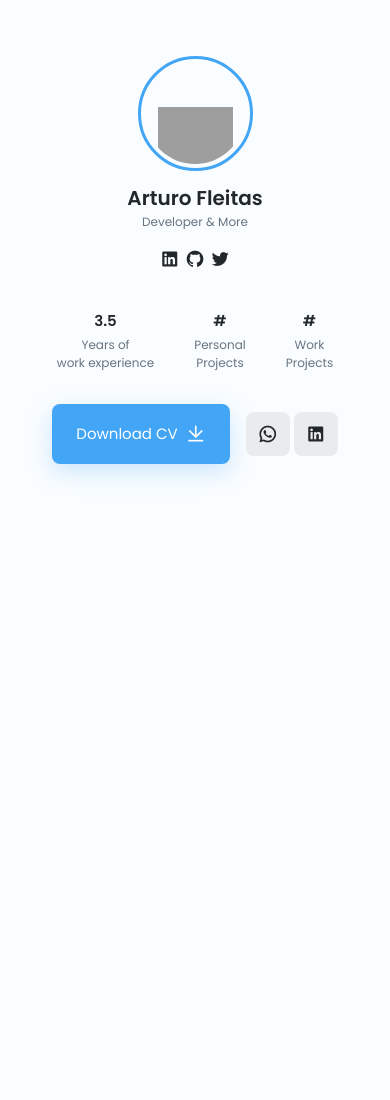
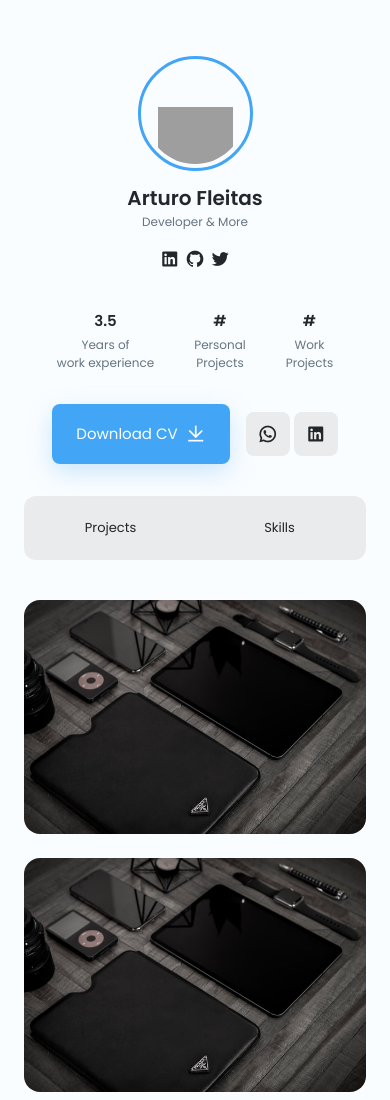
Before and after one commit to fleitas131/afleitas.com, a plain HTML site: page index.html in a window 390 px wide. Shown: the top 1100 px of the page. Before the commit the page ends 844 px from the top, so only its background shows below. Drawn offline with nearby package versions, Linux system fonts and the light colour scheme; grey boxes are pictures that could not be loaded.

Commit message:
seccion main: proyectos

```diff
--- a/index.html
+++ b/index.html
@@ -80,17 +80,93 @@
             </div>
         </header>
 
-        <!--=============== MAIN ===============-->
+        <!--parte cuerpo/main-->
         <main class="main">
             <section class="filters container">
-                <!--=============== FILTERS TABS ===============-->
+                <!--proyectos / skills-->
+                <ul class="filters__content">
+                    <button class="filters__button" data-target="#projects">
+                        Projects
+                    </button>
+                    <button class="filters__button" data-target="#skills">
+                        Skills
+                    </button>
+                </ul>
 
                 <div class="filters__sections">
-                    <!--=============== PROJECTS ===============-->
+                    <!--seccion proyectos-->
+                    <div class="projects__content grid" data-content id="projects">
+                        <article class="projects__card">
+                            <img src="resources/img/project1.jpg" alt="" class="projects__img">
+                            <div class="projects__modal">
+                                <span class="projects__subtitle">Web (HTML/CSS/JS)</span>
+                                <h3 class="projects__title">This page!</h3>
+                                <a href="#" class="projects__button button button__small">
+                                    <i class="ri-link"></i>
+                                </a>
+                            </div>
+                        </article>
 
+                        <article class="projects__card">
+                            <img src="resources/img/project1.jpg" alt="" class="projects__img">
+                            <div class="projects__modal">
+                                <span class="projects__subtitle">Mobile (iOS/Swift)</span>
+                                <h3 class="projects__title">Roshkaru (E-commerce)</h3>
+                                <a href="#" class="projects__button button button__small">
+                                    <i class="ri-link"></i>
+                                </a>
+                            </div>
+                        </article>
 
-                    <!--=============== SKILLS ===============-->
+                        <article class="projects__card">
+                            <img src="resources/img/project2.jpg" alt="" class="projects__img">
+                            <div class="projects__modal">
+                                <span class="projects__subtitle">C#/.NET</span>
+                                <h3 class="projects__title">2Note</h3>
+                                <a href="#" class="projects__button button button__small">
+                                    <i class="ri-link"></i>
+                                </a>
+                            </div>
+                        </article>
 
+                        <article class="projects__card">
+                            <img src="resources/img/project3.jpg" alt="" class="projects__img">
+                            <div class="projects__modal">
+                                <span class="projects__subtitle">C#/.NET/Blazor</span>
+                                <h3 class="projects__title">To Do App</h3>
+                                <a href="#" class="projects__button button button__small">
+                                    <i class="ri-link"></i>
+                                </a>
+                            </div>
+                        </article>
+
+                        <article class="projects__card">
+                            <img src="resources/img/project4.jpg" alt="" class="projects__img">
+                            <div class="projects__modal">
+                                <span class="projects__subtitle">C#/.NET</span>
+                                <h3 class="projects__title">Web API</h3>
+                                <a href="#" class="projects__button button button__small">
+                                    <i class="ri-link"></i>
+                                </a>
+                            </div>
+                        </article>
+
+                        <article class="projects__card">
+                            <img src="resources/img/project5.jpg" alt="" class="projects__img">
+                            <div class="projects__modal">
+                                <span class="projects__subtitle">Web (HTML/CSS/JS)</span>
+                                <h3 class="projects__title">Personal website (test)</h3>
+                                <a href="#" class="projects__button button button__small">
+                                    <i class="ri-link"></i>
+                                </a>
+                            </div>
+                        </article>
+                    </div>
+
+                    <!--seccions skills-->
+                    <div class="skills__content grid" data-content id="skills">
+
+                    </div>
                 </div>
             </section>
         </main>
--- a/resources/css/styles.css
+++ b/resources/css/styles.css
@@ -206,7 +206,7 @@ img {
   column-gap: .25rem;
 }
 
-/*=============== BUTTONS ===============*/
+/*botones*/
 .button {
   display: inline-flex;
   align-items: center;
@@ -241,11 +241,84 @@ img {
   background-color: var(--text-color-light);
 }
 
-/*=============== FILTERS TABS ===============*/
+/*parte/cuerpo main*/
+.filters__content {
+  margin: 2rem 0 2.5rem;
+  background-color: var(--text-color-lighten);
+  padding: .375rem;
+  border-radius: .75rem;
+  display: flex;
+  justify-content: space-between;
+  column-gap: .5rem;
+}
 
+.filters__button {
+  width: 100%;
+  border: none;
+  outline: none;
+  padding: 1rem;
+  color: var(--title-color);
+  font-size: var(--small-font-size);
+  font-family: var(--body-font);
+  font-weight: 500;
+  border-radius: .75rem;
+  cursor: pointer;
+  background-color: transparent;
+  transition: .3s;
+}
 
-/*=============== PROJECTS ===============*/
+.filters__button:hover {
+  background-color: var(--body-color);
+}
 
+/*seccion proyectos*/
+.projects__card {
+  position: relative;
+  border-radius: 1rem;
+  overflow: hidden;
+}
+
+.projects__card img {
+  width: 100%;
+  height: 100%;
+}
+
+.projects__modal {
+  position: absolute;
+  width: 100%;
+  height: 100%;
+  bottom: -100%;
+  left: 0;
+  background: linear-gradient(180deg,
+              hsla(var(--hue), 24%, 40%, .3) 0%,
+              hsla(var(--hue), 24%, 4%, 1) 95%);
+  display: grid;
+  align-items: flex-end;
+  padding: 1.5rem 1.25rem;
+  transition: .3s;
+}
+
+.projects__subtitle,
+.projects__title {
+  color: white;
+}
+
+.projects__subtitle {
+  font-size: var(--smaller-font-size);
+}
+
+.projects__title {
+  font-size: var(--h3-font-size);
+  margin-bottom: .75rem;
+}
+
+.projects__button {
+  padding: .5rem;
+}
+
+.projects__card:hover .projects__modal {
+  bottom: 0;
+}
 
 /*=============== SKILLS ===============*/
 
```
